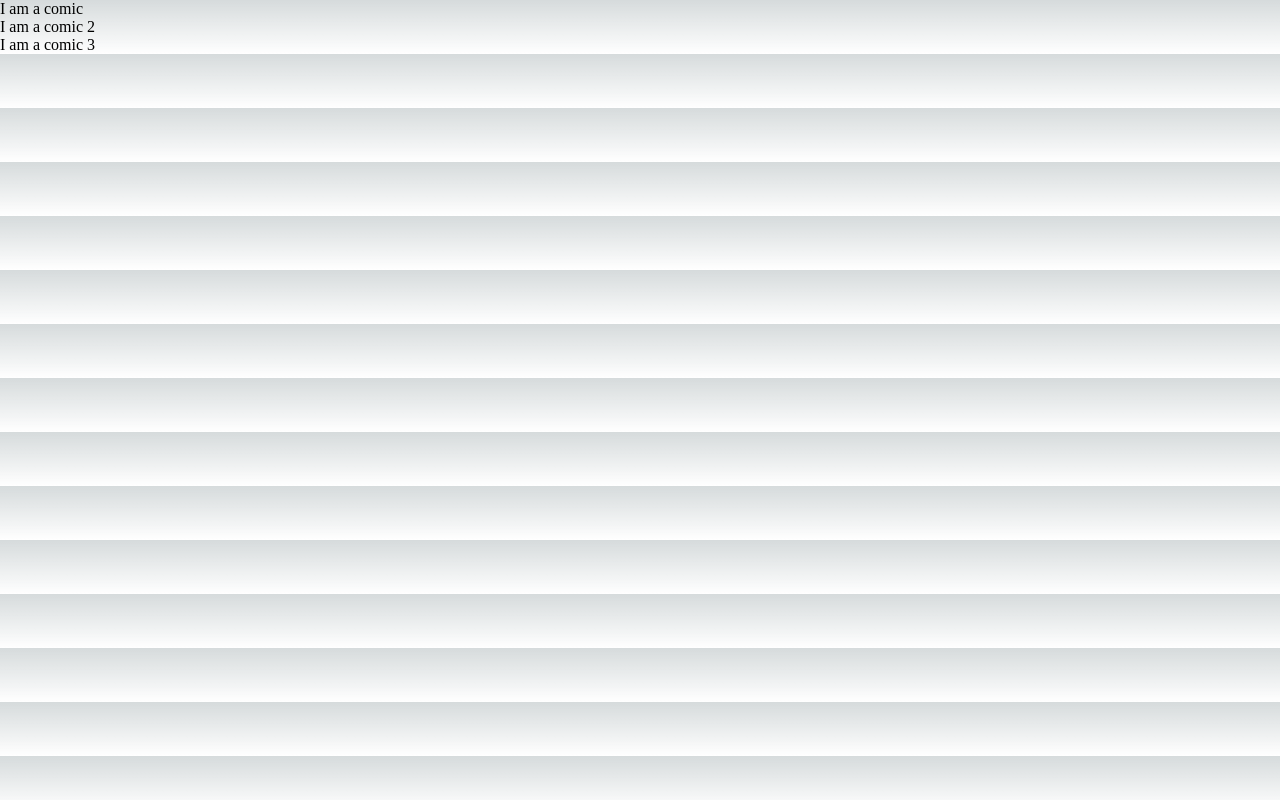
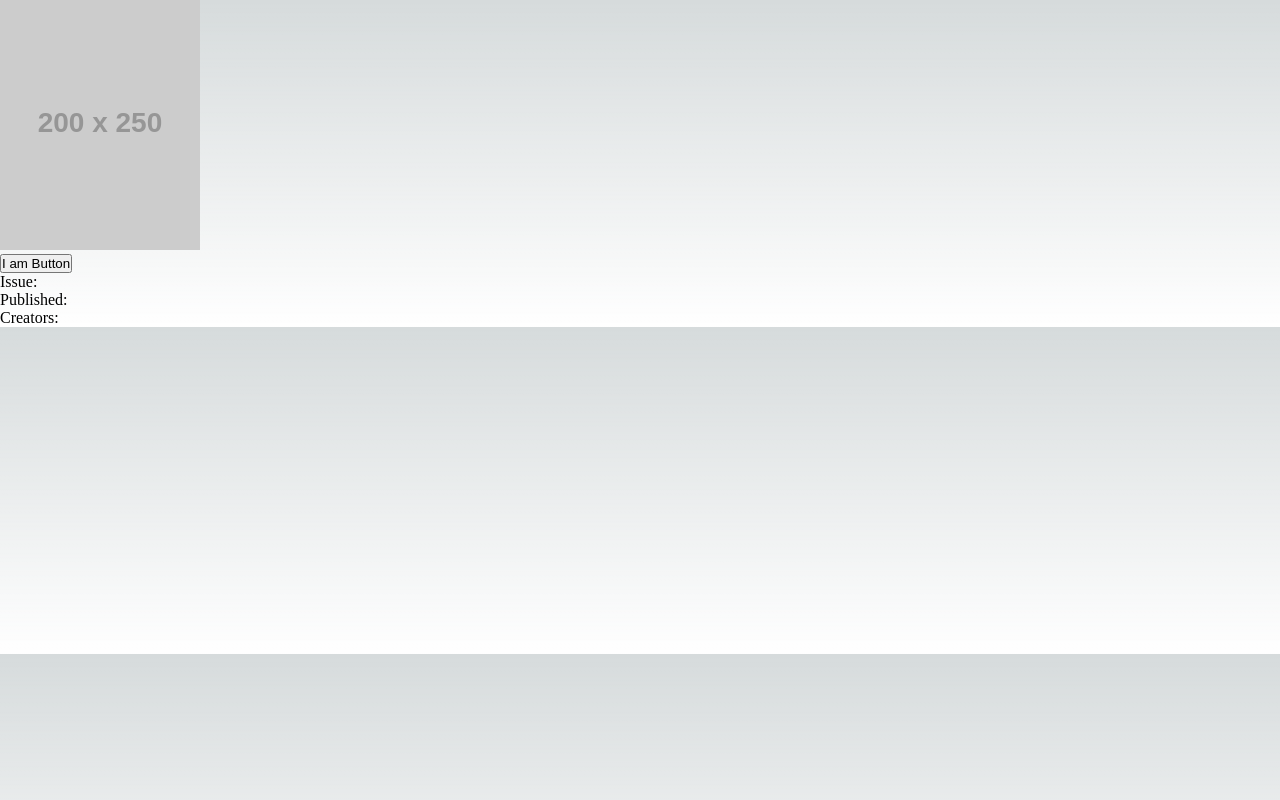
Before and after one commit to jenhedg/cms-react-training, a Next.js app in the folder cms-react-training-app/: page /ComicsList in a window 1280 px wide. Built offline with nearby package versions, Linux system fonts and the light colour scheme.

Commit message:
add button and details components

```diff
--- a/cms-react-training-app/next.config.js
+++ b/cms-react-training-app/next.config.js
@@ -1,6 +1,16 @@
 /** @type {import('next').NextConfig} */
 const nextConfig = {
   reactStrictMode: true,
+  images: {
+    remotePatterns: [
+      {
+        protocol: 'https',
+        hostname: 'via.placeholder.com',
+        port: '',
+        pathname: '/200x250',
+      },
+    ],
+  },
 }
 
 module.exports = nextConfig
--- /dev/null
+++ b/cms-react-training-app/pages/Button.tsx
@@ -0,0 +1,7 @@
+export default function Button() {
+    return (
+        <div>
+            <button>I am Button</button>
+        </div>
+    )
+}
--- a/cms-react-training-app/pages/Comic.tsx
+++ b/cms-react-training-app/pages/Comic.tsx
@@ -1,9 +1,13 @@
+import Button from "./Button"
+import Details from "./Details"
+
 export default function Comic() {
+
     return (
         <div>
-            <li>I am a comic</li>
-            <li>I am a comic 2</li>
-            <li>I am a comic 3</li>
+            <img src="https://via.placeholder.com/200x250"/>
+            <Button></Button>
+            <Details></Details>
         </div>
     )
 }
--- /dev/null
+++ b/cms-react-training-app/pages/Details.tsx
@@ -0,0 +1,9 @@
+export default function Details() {
+    return (
+        <div>
+            <li>Issue:</li>
+            <li>Published:</li>
+            <li>Creators:</li>
+        </div>
+    )
+}
```
Also changed, not shown: cms-react-training-app/pages/Image.tsx (added, +20 -0 lines).
